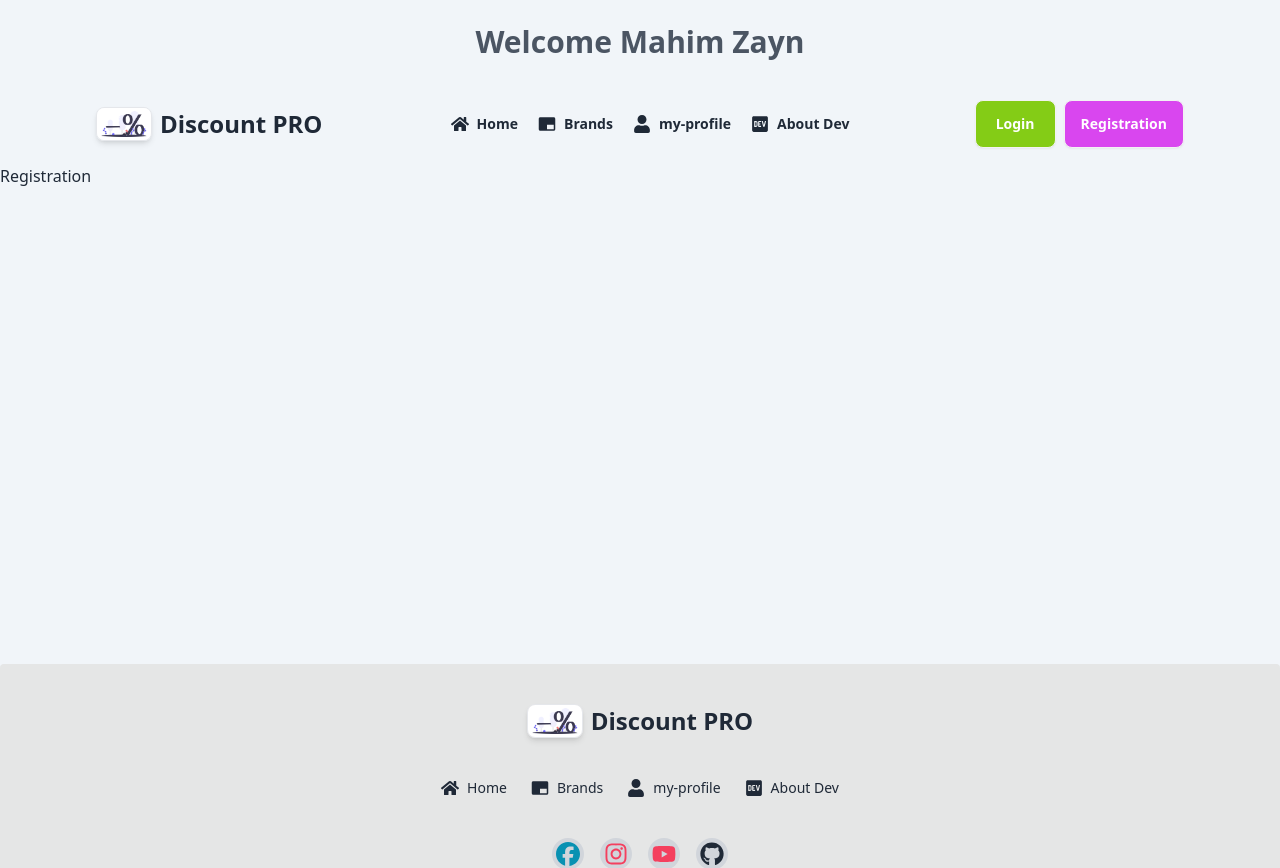
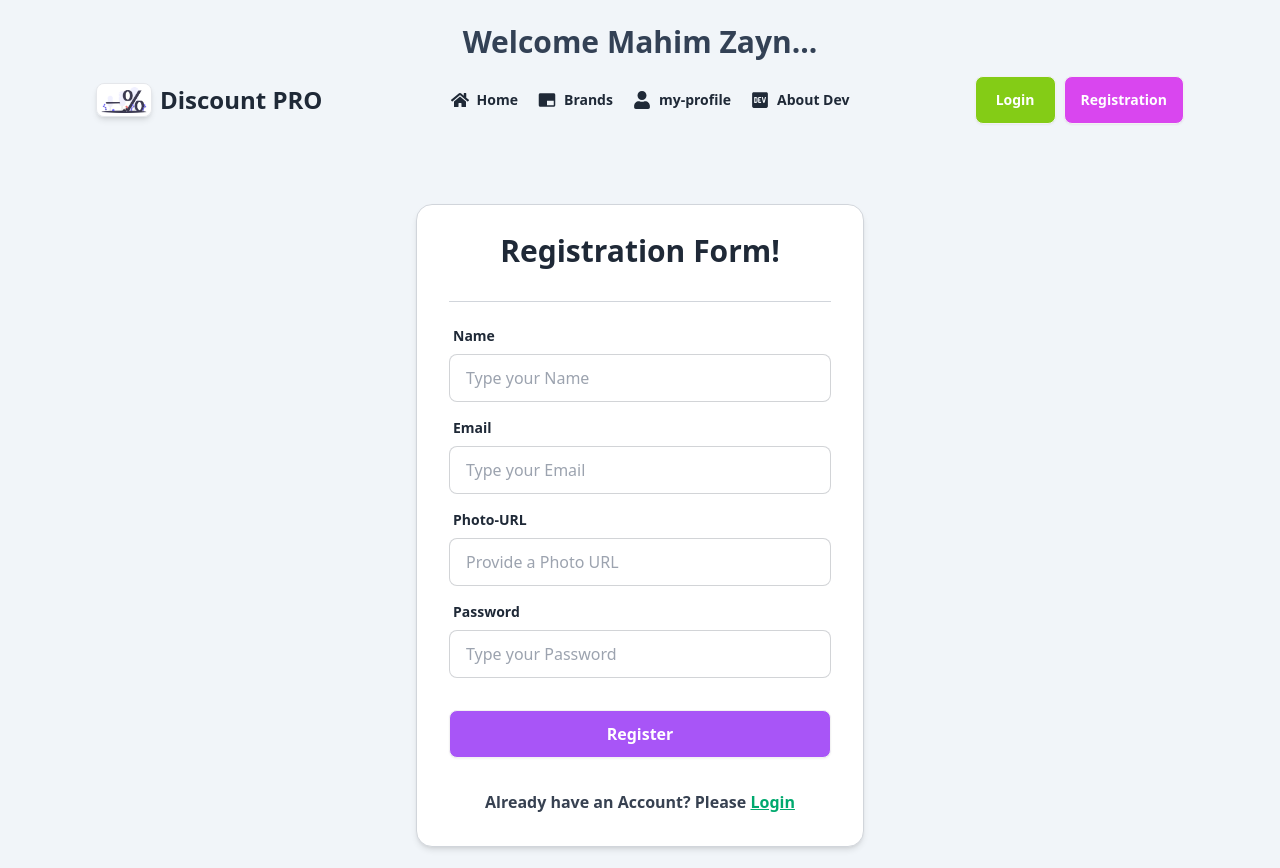
Before and after one commit to ssmahim01/discount-pro, a React (Vite) app: page /authentication/registration in a window 1280 px wide. Shown: the top 868 px of the page. Built offline with nearby package versions, Linux system fonts and the light colour scheme.

Commit message:
Added some firebase files for deploy with Added JS file of firebase for Authentication and Updated three component with Login and Registration pages

```diff
--- a/package.json
+++ b/package.json
@@ -10,6 +10,8 @@
     "preview": "vite preview"
   },
   "dependencies": {
+    "animate.css": "^4.1.1",
+    "firebase": "^11.0.2",
     "localforage": "^1.10.0",
     "match-sorter": "^8.0.0",
     "react": "^18.3.1",
--- a/src/components/Header.jsx
+++ b/src/components/Header.jsx
@@ -1,9 +1,10 @@
 import Navbar from "./Navbar/Navbar";
+import 'animate.css';
 
 const Header = () => {
     return (
         <div>
-            <h2 className="text-center md:text-3xl text-2xl text-gray-600 font-bold py-6">Welcome Mahim Zayn</h2>
+            <h2 className="text-center md:text-3xl text-2xl text-slate-700 font-bold pt-6 animate__animated animate__fadeInLeft">Welcome Mahim Zayn...</h2>
             <Navbar></Navbar>
         </div>
     );
--- a/src/components/Navbar/Navbar.jsx
+++ b/src/components/Navbar/Navbar.jsx
@@ -18,7 +18,7 @@ const Navbar = () => {
     </>
 
   return (
-    <div className="navbar py-4 lg:px-24">
+    <div className="navbar mt-2 mb-4 lg:px-24">
       <div className="navbar-start">
         <div className="dropdown">
           <div tabIndex={0} role="button" className="btn btn-ghost lg:hidden">
--- a/src/components/TopBrands.jsx
+++ b/src/components/TopBrands.jsx
@@ -8,7 +8,7 @@ const TopBrands = () => {
   return (
     <div className="md:w-4/5 w-11/12 mx-auto">
       <div className="space-y-5">
-        <h2 className="md:text-4xl text-2xl text-center text-gray-700 font-bold pb-5">
+        <h2 className="md:text-4xl text-2xl text-center text-gray-700 font-bold pb-5 animate__animated animate__fadeInLeft">
           Your Favorite Top Brands
         </h2>
 
--- /dev/null
+++ b/src/firebase/firebase.config.js
@@ -0,0 +1,17 @@
+// Import the functions you need from the SDKs you need
+import { initializeApp } from "firebase/app";
+// TODO: Add SDKs for Firebase products that you want to use
+// https://firebase.google.com/docs/web/setup#available-libraries
+
+// Your web app's Firebase configuration
+const firebaseConfig = {
+  apiKey: "AIzaSyDqv4Hg2eXbJYxZJIPfdd7-u4vP9OM0M3I",
+  authDomain: "discount-pro-647a8.firebaseapp.com",
+  projectId: "discount-pro-647a8",
+  storageBucket: "discount-pro-647a8.firebasestorage.app",
+  messagingSenderId: "616424892330",
+  appId: "1:616424892330:web:b497ff9589a7584e192dd3"
+};
+
+// Initialize Firebase
+const app = initializeApp(firebaseConfig);
--- a/src/pages/Login.jsx
+++ b/src/pages/Login.jsx
@@ -1,9 +1,57 @@
+import { FcGoogle } from "react-icons/fc";
+import { Link } from "react-router-dom";
+
 const Login = () => {
-    return (
+  return (
+   <div className="flex justify-center items-center py-14">
+     <div className="card bg-base-100 w-full max-w-md shrink-0 shadow-md border border-gray-300">
+        <h2 className="w-4/5 mx-auto md:text-3xl text-xl font-bold pt-7 text-center border-b border-gray-300 pb-6">Login Form!</h2>
+
+      <form className="card-body">
         <div>
-            Login
+            <button className="btn w-full flex gap-3 justify-center items-center"><FcGoogle className="text-2xl"/> <span className="text-base font-bold">Login with Google</span></button>
         </div>
-    );
+
+        <div className="divider text-gray-600 font-medium">Or Login with Email</div>
+
+        <div className="form-control">
+          <label className="label">
+            <span className="label-text font-bold">Email</span>
+          </label>
+          <input
+            type="email"
+            name="email"
+            placeholder="Type your Email"
+            className="input input-bordered"
+            required
+          />
+        </div>
+        <div className="form-control">
+          <label className="label">
+            <span className="label-text font-bold">Password</span>
+          </label>
+          <input
+            type="password"
+            name="password"
+            placeholder="Type your Password"
+            className="input input-bordered"
+            required
+          />
+          <label className="label">
+            <a className="label-text-alt link link-hover font-semibold">
+              Forgot password?
+            </a>
+          </label>
+        </div>
+        <div className="form-control mt-6">
+          <button className="btn btn-success text-base text-white font-bold">Login</button>
+        </div>
+      </form>
+
+      <p className="text-gray-700 font-bold pb-8 text-center">If you new in this site? Please <Link to="/authentication/registration" className="text-rose-500 underline">Register</Link></p>
+    </div>
+   </div>
+  );
 };
 
 export default Login;
--- a/src/pages/Registration.jsx
+++ b/src/pages/Registration.jsx
@@ -1,8 +1,67 @@
+import { Link } from "react-router-dom";
+
 const Registration = () => {
     return (
-        <div>
-            Registration
-        </div>
+        <div className="flex justify-center items-center py-14">
+        <div className="card bg-base-100 w-full max-w-md shrink-0 shadow-md border border-gray-300">
+           <h2 className="animate__animated animate__fadeInLeft md:text-3xl text-xl font-bold pt-7 text-center">Registration Form!</h2>
+         <form className="card-body">
+           <div className="form-control border-t border-gray-300 pt-4">
+             <label className="label">
+               <span className="label-text font-bold">Name</span>
+             </label>
+             <input
+               type="text"
+               name="name"
+               placeholder="Type your Name"
+               className="input input-bordered"
+               required
+             />
+           </div>
+           <div className="form-control">
+             <label className="label">
+               <span className="label-text font-bold">Email</span>
+             </label>
+             <input
+               type="email"
+               name="email"
+               placeholder="Type your Email"
+               className="input input-bordered"
+               required
+             />
+           </div>
+           <div className="form-control">
+             <label className="label">
+               <span className="label-text font-bold">Photo-URL</span>
+             </label>
+             <input
+               type="text"
+               name="photoURL"
+               placeholder="Provide a Photo URL"
+               className="input input-bordered"
+               required
+             />
+           </div>
+           <div className="form-control">
+             <label className="label">
+               <span className="label-text font-bold">Password</span>
+             </label>
+             <input
+               type="password"
+               name="password"
+               placeholder="Type your Password"
+               className="input input-bordered"
+               required
+             />
+           </div>
+           <div className="form-control mt-6">
+             <button className="btn bg-purple-500 text-base text-white font-bold">Register</button>
+           </div>
+         </form>
+
+         <p className="text-gray-700 font-bold pb-8 text-center">Already have an Account? Please <Link to="/authentication/login" className="text-success underline">Login</Link></p>
+       </div>
+      </div>
     );
 };
 
```
Also changed, not shown: firebase.json (added), 2 other files (tests, documents, lock files or other folders).
